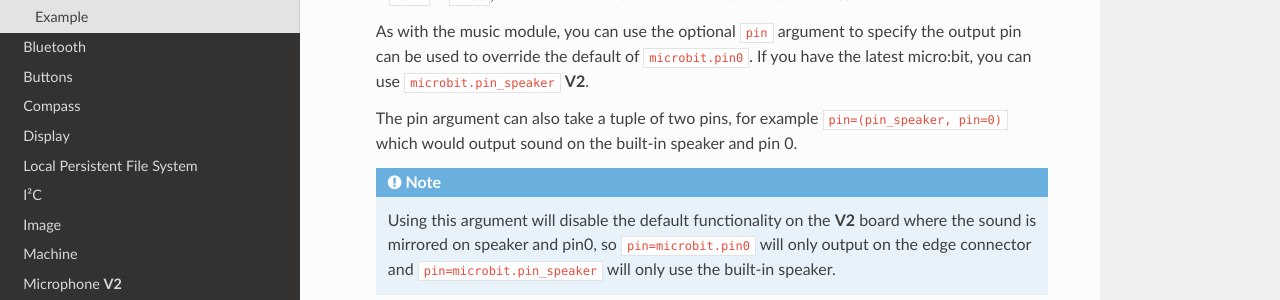
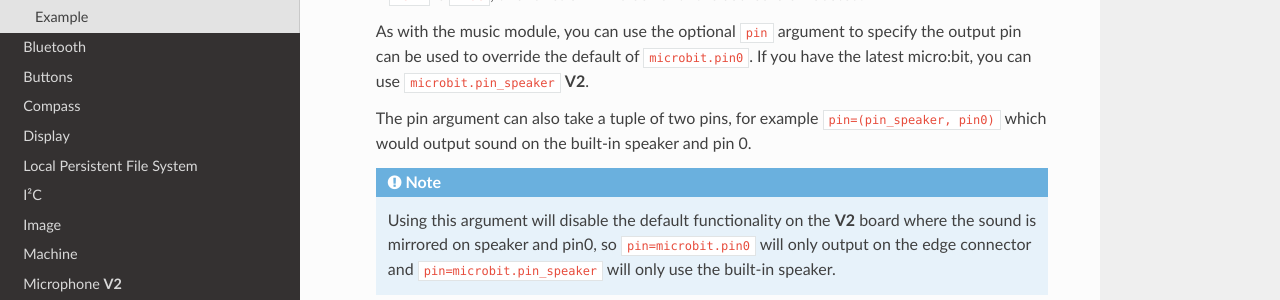
Before and after one commit to bbcmicrobit/micropython, a Sphinx documentation site: the page built from docs/audio.rst, in a window 1280 px wide and 900 px high, scrolled down 479 px. Shown: the part 147-447 px from the top of the window. Built offline with Sphinx 7.4.7 and the Read the Docs theme 2.0.0, drawn with Linux system fonts in a browser that asks for light colours; pages that are not in the unit, such as notebooks, are missing from menus.

Commit message:
Update docs/audio.rst
Co-authored-by: Carlos Pereira Atencio <carlos@microbit.org>

```diff
--- a/docs/audio.rst
+++ b/docs/audio.rst
@@ -35,7 +35,7 @@ Functions
     ``microbit.pin_speaker`` **V2**.
 
     The pin argument can also take a tuple of two pins, for example
-    ``pin=(pin_speaker, pin=0)`` which would output sound on the built-in
+    ``pin=(pin_speaker, pin0)`` which would output sound on the built-in
     speaker and pin 0.
 
     .. note::
```
